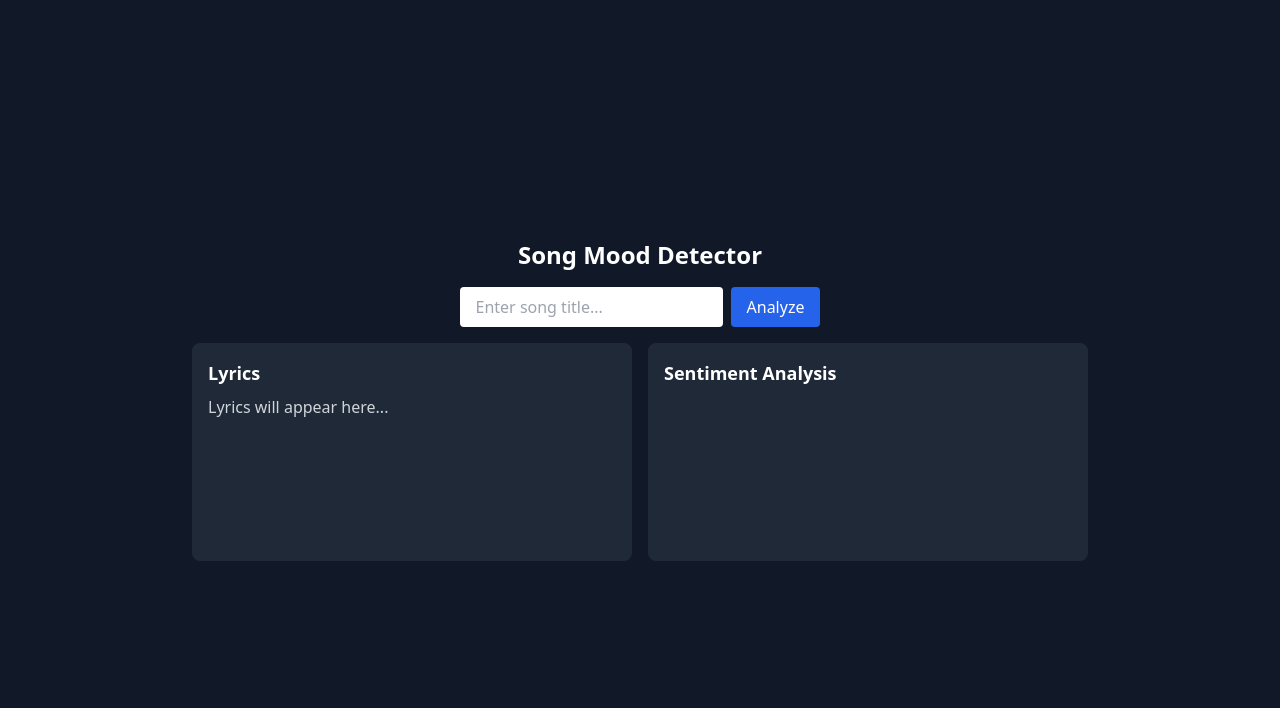
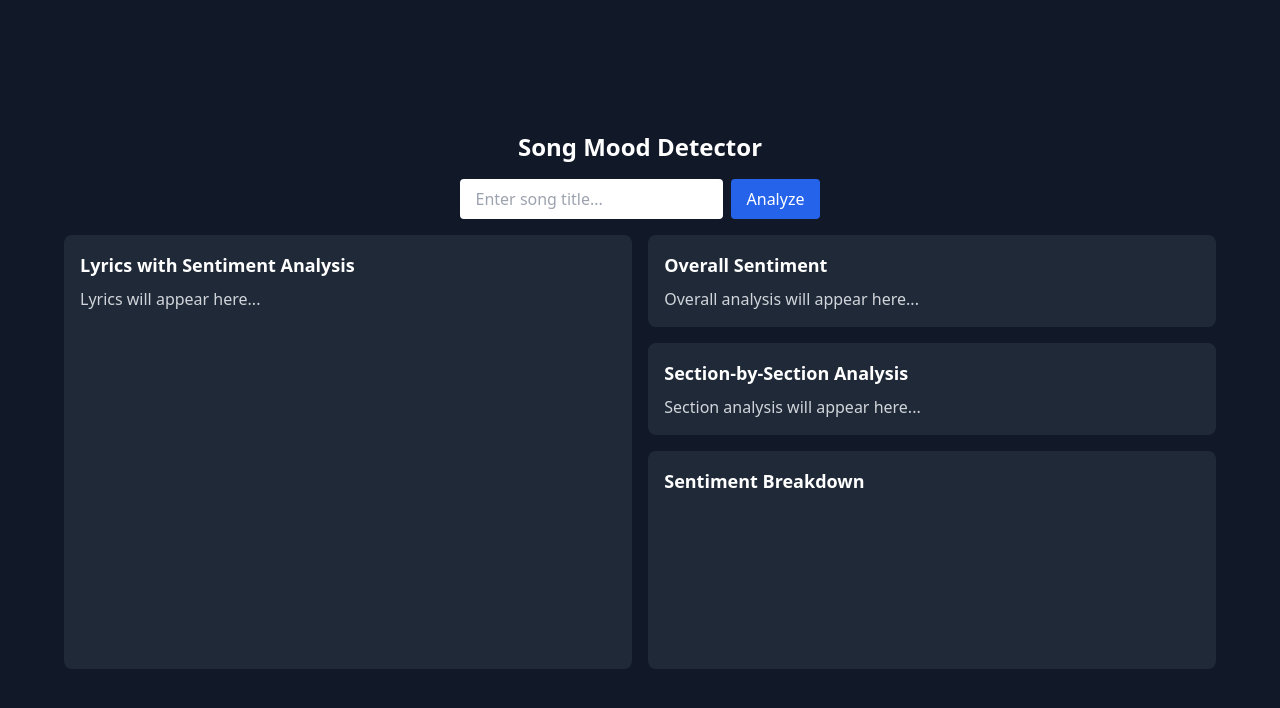
Before and after one commit to AymanLar/sentrack, a Flask app: page / in a window 1280 px wide. Shown: the top 708 px of the page. Run offline with Flask 3, Linux system fonts and the light colour scheme; a map, chart or similar area stays blank; parts of the project's set-up code (start-up, migrations or seed data) failed here and were passed over; some libraries are stand-ins or nearby versions.

Commit message:
adding more analysis on each section of the song

```diff
--- a/app.py
+++ b/app.py
@@ -7,7 +7,7 @@ from dotenv import load_dotenv
 import os
 
 
-from helpers import clean_lyrics
+from helpers import clean_lyrics, analyze_lyrics_detailed
 load_dotenv()
 
 GENIUS_API_KEY = os.getenv('GENIUS_API_KEY')
@@ -30,14 +30,27 @@ def index():
     if request.method == "POST":
         song_title = request.form.get("song", "").strip()
         lyrics = get_lyrics(song_title)
-        sentiment_scores = sia.polarity_scores(lyrics)
 
-        result = {
-            "song": song_title,
-            "lyrics": clean_lyrics(lyrics),
-            "mood": "Positive" if sentiment_scores["compound"] > 0 else "Negative",
-            "score": sentiment_scores
-        }
+        if lyrics:
+            # Use the new detailed analysis
+            detailed_analysis = analyze_lyrics_detailed(lyrics, sia)
+
+            result = {
+                "song": song_title,
+                "lyrics": clean_lyrics(lyrics),
+                "colored_lyrics": detailed_analysis['colored_lyrics'],
+                "overall_mood": "Positive" if detailed_analysis['overall_sentiment']["compound"] > 0 else "Negative",
+                "overall_score": detailed_analysis['overall_sentiment'],
+                "sections": detailed_analysis['sections'],
+                "found": True
+            }
+        else:
+            result = {
+                "song": song_title,
+                "found": False,
+                "error": "Song not found or lyrics unavailable"
+            }
+
         return jsonify(result)
 
     return render_template("index.html")
--- a/templates/index.html
+++ b/templates/index.html
@@ -15,17 +15,32 @@
         <button type="submit" class="px-4 py-2 bg-blue-600 rounded">Analyze</button>
     </form>
 
-    <div class="flex w-full max-w-4xl gap-4">
+    <div class="flex w-full max-w-6xl gap-4">
         <!-- Lyrics Section -->
         <div id="lyrics" class="w-1/2 bg-gray-800 p-4 rounded-lg">
-            <h2 class="text-lg font-bold mb-2">Lyrics</h2>
+            <h2 class="text-lg font-bold mb-2">Lyrics with Sentiment Analysis</h2>
             <p class="text-gray-300">Lyrics will appear here...</p>
         </div>
 
-        <!-- Graph Section -->
-        <div id="chart-container" class="w-1/2 bg-gray-800 p-4 rounded-lg">
-            <h2 class="text-lg font-bold mb-2">Sentiment Analysis</h2>
-            <canvas id="sentimentChart"></canvas>
+        <!-- Analysis Section -->
+        <div class="w-1/2 space-y-4">
+            <!-- Overall Sentiment -->
+            <div id="overall-sentiment" class="bg-gray-800 p-4 rounded-lg">
+                <h2 class="text-lg font-bold mb-2">Overall Sentiment</h2>
+                <p class="text-gray-300">Overall analysis will appear here...</p>
+            </div>
+
+            <!-- Section Analysis -->
+            <div id="section-analysis" class="bg-gray-800 p-4 rounded-lg">
+                <h2 class="text-lg font-bold mb-2">Section-by-Section Analysis</h2>
+                <p class="text-gray-300">Section analysis will appear here...</p>
+            </div>
+
+            <!-- Graph Section -->
+            <div id="chart-container" class="bg-gray-800 p-4 rounded-lg">
+                <h2 class="text-lg font-bold mb-2">Sentiment Breakdown</h2>
+                <canvas id="sentimentChart"></canvas>
+            </div>
         </div>
     </div>
 
@@ -36,6 +51,12 @@ document.getElementById("song-form").addEventListener("submit", async function(e
     let songTitle = document.getElementById("song-title").value.trim();
     if (!songTitle) return;
 
+    // Show loading state
+    document.getElementById("lyrics").innerHTML = `
+        <h2 class="text-lg font-bold mb-2">Lyrics with Sentiment Analysis</h2>
+        <p class="text-gray-300">Loading...</p>
+    `;
+
     try {
         let response = await fetch("/", {
             method: "POST",
@@ -45,21 +66,81 @@ document.getElementById("song-form").addEventListener("submit", async function(e
 
         let data = await response.json();
 
-        // Update lyrics
-        document.getElementById("lyrics").innerHTML = `
-            <h2 class="text-lg font-bold mb-2">Lyrics</h2>
-            <p class="text-gray-300 whitespace-pre-wrap">${data.lyrics}</p>
-        `;
-
-        // Check if sentiment analysis data exists
-        if (!data.score) {
-            console.error("No sentiment score found in response!");
+        if (!data.found) {
+            document.getElementById("lyrics").innerHTML = `
+                <h2 class="text-lg font-bold mb-2">Lyrics with Sentiment Analysis</h2>
+                <p class="text-red-400">${data.error}</p>
+            `;
             return;
         }
 
+        // Update lyrics with colored sections
+        document.getElementById("lyrics").innerHTML = `
+            <h2 class="text-lg font-bold mb-2">Lyrics with Sentiment Analysis</h2>
+            <div class="text-sm leading-relaxed">${data.colored_lyrics}</div>
+        `;
+
+        // Update overall sentiment
+        const overallMood = data.overall_mood;
+        const overallScore = data.overall_score;
+        document.getElementById("overall-sentiment").innerHTML = `
+            <h2 class="text-lg font-bold mb-2">Overall Sentiment</h2>
+            <div class="space-y-2">
+                <p class="text-lg font-semibold ${overallMood === 'Positive' ? 'text-green-400' : 'text-red-400'}">
+                    Overall Mood: ${overallMood}
+                </p>
+                <div class="grid grid-cols-3 gap-2 text-sm">
+                    <div class="bg-red-600 p-2 rounded">
+                        <span class="font-semibold">Negative:</span> ${(overallScore.neg * 100).toFixed(1)}%
+                    </div>
+                    <div class="bg-yellow-600 p-2 rounded">
+                        <span class="font-semibold">Neutral:</span> ${(overallScore.neu * 100).toFixed(1)}%
+                    </div>
+                    <div class="bg-green-600 p-2 rounded">
+                        <span class="font-semibold">Positive:</span> ${(overallScore.pos * 100).toFixed(1)}%
+                    </div>
+                </div>
+            </div>
+        `;
+
+        // Update section analysis
+        let sectionHtml = '<h2 class="text-lg font-bold mb-2">Section-by-Section Analysis</h2>';
+        if (data.sections && data.sections.length > 0) {
+            sectionHtml += '<div class="space-y-3">';
+            data.sections.forEach((section, index) => {
+                const sentiment = section.sentiment;
+                const mood = sentiment.compound > 0.1 ? 'Positive' :
+                           sentiment.compound < -0.1 ? 'Negative' : 'Neutral';
+                const moodColor = mood === 'Positive' ? 'text-green-400' :
+                                mood === 'Negative' ? 'text-red-400' : 'text-yellow-400';
+
+                sectionHtml += `
+                    <div class="border border-gray-600 p-3 rounded">
+                        <div class="flex justify-between items-center mb-2">
+                            <span class="font-semibold text-blue-400">${section.type.charAt(0).toUpperCase() + section.type.slice(1)} ${index + 1}</span>
+                            <span class="${moodColor} font-semibold">${mood}</span>
+                        </div>
+                        <div class="text-xs text-gray-400 mb-2">
+                            <span class="mr-3">Pos: ${(sentiment.pos * 100).toFixed(1)}%</span>
+                            <span class="mr-3">Neu: ${(sentiment.neu * 100).toFixed(1)}%</span>
+                            <span>Neg: ${(sentiment.neg * 100).toFixed(1)}%</span>
+                        </div>
+                        <div class="text-sm text-gray-300 max-h-20 overflow-y-auto">
+                            ${section.text.substring(0, 100)}${section.text.length > 100 ? '...' : ''}
+                        </div>
+                    </div>
+                `;
+            });
+            sectionHtml += '</div>';
+        } else {
+            sectionHtml += '<p class="text-gray-300">No sections found</p>';
+        }
+        document.getElementById("section-analysis").innerHTML = sectionHtml;
+
+        // Update chart
         let ctx = document.getElementById('sentimentChart').getContext('2d');
 
-        // **Fix: Check before destroying the old chart**
+        // Check before destroying the old chart
         if (window.sentimentChart && typeof window.sentimentChart.destroy === "function") {
             window.sentimentChart.destroy();
         }
@@ -71,7 +152,7 @@ document.getElementById("song-form").addEventListener("submit", async function(e
                 labels: ['Negative', 'Neutral', 'Positive'],
                 datasets: [{
                     label: 'Sentiment Score',
-                    data: [data.score.neg, data.score.neu, data.score.pos],
+                    data: [overallScore.neg, overallScore.neu, overallScore.pos],
                     backgroundColor: ['#ff4c4c', '#ffd700', '#4caf50']
                 }]
             },
@@ -83,9 +164,12 @@ document.getElementById("song-form").addEventListener("submit", async function(e
             }
         });
 
-
     } catch (error) {
         console.error("Error fetching data:", error);
+        document.getElementById("lyrics").innerHTML = `
+            <h2 class="text-lg font-bold mb-2">Lyrics with Sentiment Analysis</h2>
+            <p class="text-red-400">Error loading data. Please try again.</p>
+        `;
     }
 });
 
```
Also changed, not shown: helpers.py (+107 -0 lines).
